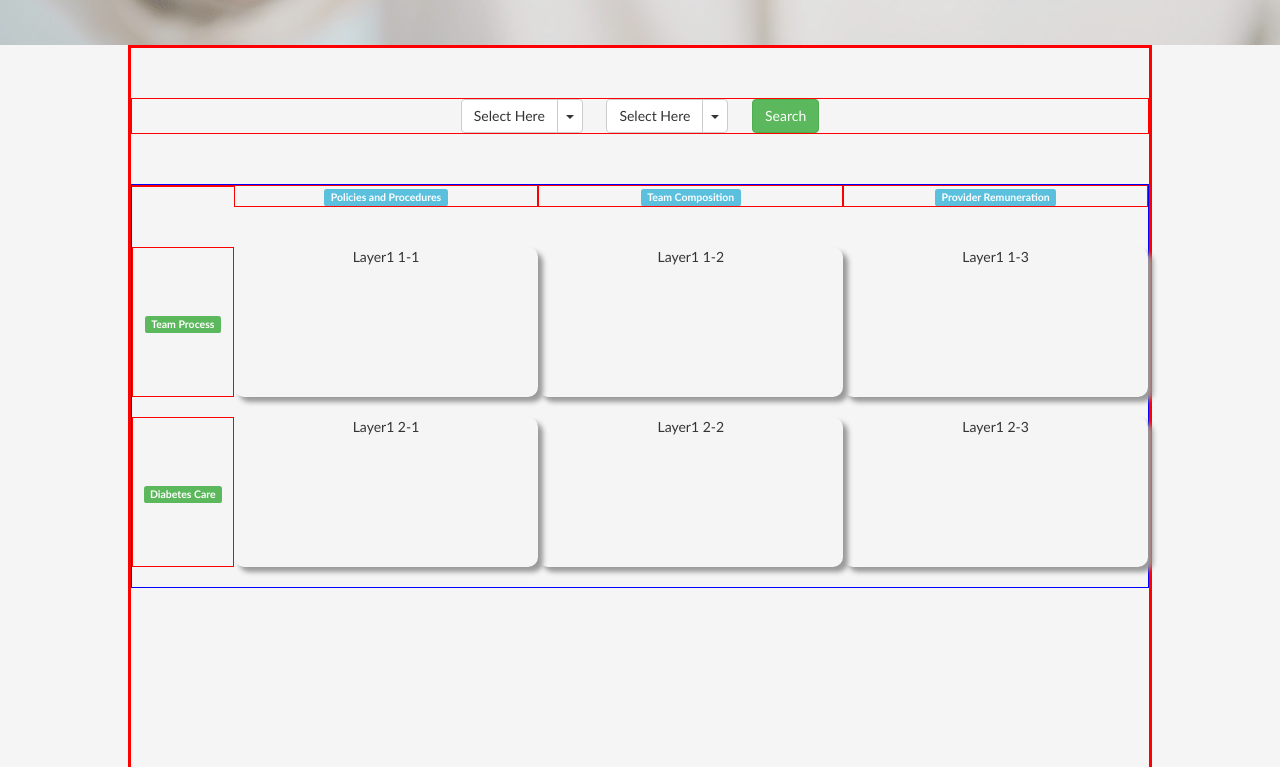
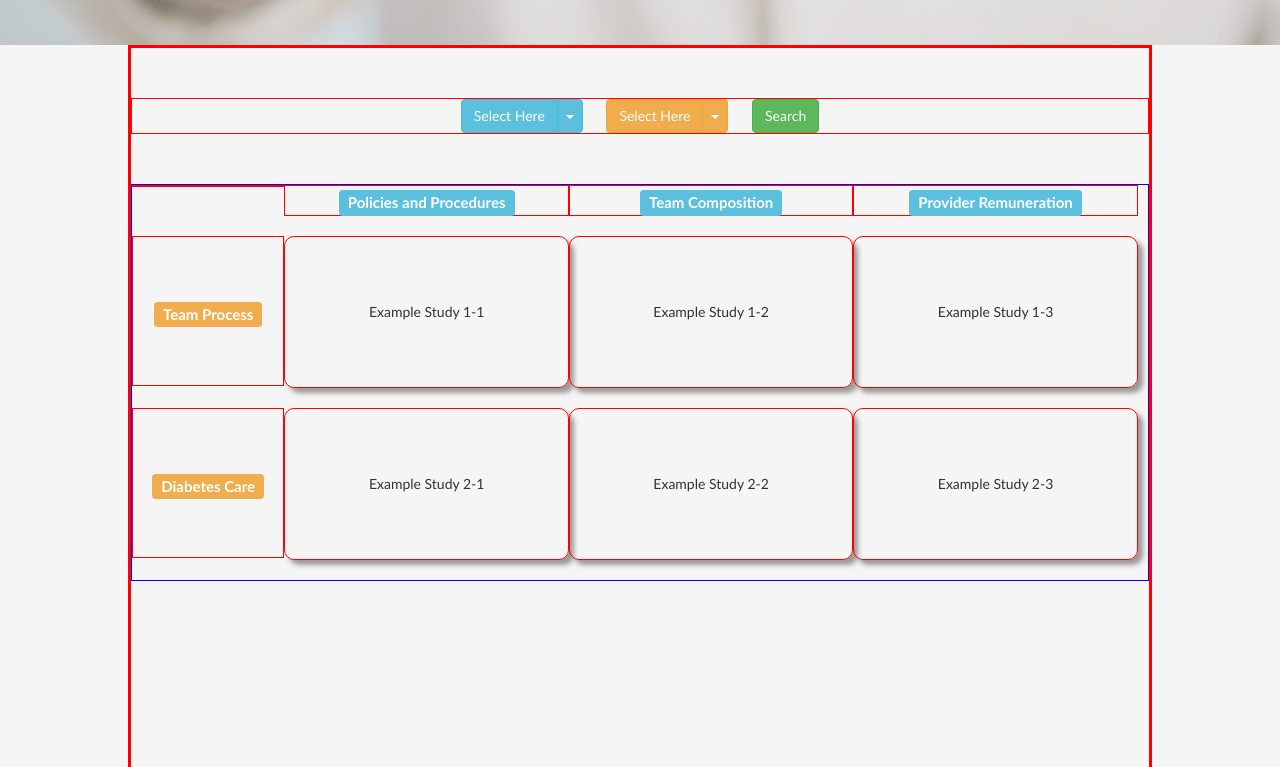
Before and after one commit to JINGJINGTANG/IDPC-web-tool, a plain HTML site: page index.html in a window 1280 px wide. Shown: the part 755-1522 px from the top of the page. Drawn offline with nearby package versions, Linux system fonts and the light colour scheme.

Commit message:
Added description on the front page

```diff
--- a/index.html
+++ b/index.html
@@ -22,7 +22,8 @@
 				<div class="intro">
 					IDPC WEB TOOL
 					<div class="description">
-						Some descriptions about this awesome tool
+						A web based tool<br>
+						for Primary Health Care Research Teams
 					</div>
 				</div>
 				<div class="explore">
@@ -34,10 +35,10 @@
 
 		<div id="wrapper">
 			<!-- NOTE: Added temporarily. Need to be cleaned in the next steps -->
-			<div id="search" style="border: 1px solid red; text-align:center; margin: 5rem 0;">
+			<div id="search">
 				<div class="btn-group" style="margin-right: 2rem">
-				  <button type="button" class="btn btn-default">Select Here</button>
-				  <button type="button" class="btn btn-default dropdown-toggle" data-toggle="dropdown" aria-haspopup="true" aria-expanded="false">
+				  <button type="button" class="btn btn-info">Select Here</button>
+				  <button type="button" class="btn btn-info dropdown-toggle" data-toggle="dropdown" aria-haspopup="true" aria-expanded="false">
 				    <span class="caret"></span>
 				    <span class="sr-only">Toggle Dropdown</span>
 				  </button>
@@ -52,8 +53,8 @@
 				</div>
 				<!-- NOTE: Added temporarily. Need to be cleaned in the next steps -->
 				<div class="btn-group" style="margin-right: 2rem">
-				  <button type="button" class="btn btn-default">Select Here</button>
-				  <button type="button" class="btn btn-default dropdown-toggle" data-toggle="dropdown" aria-haspopup="true" aria-expanded="false">
+				  <button type="button" class="btn btn-warning">Select Here</button>
+				  <button type="button" class="btn btn-warning dropdown-toggle" data-toggle="dropdown" aria-haspopup="true" aria-expanded="false">
 				    <span class="caret"></span>
 				    <span class="sr-only">Toggle Dropdown</span>
 				  </button>
@@ -79,20 +80,20 @@
 
 			<!-- NOTE: Added temporarily. Need to be cleaned in the next steps -->
 
-			<div id="layerOne" style="border: 1px solid blue; width: 100%; text-align: center; display: inline-block;">
+			<div id="layerOne">
 				<div class="labels outcomes"></div>
 				<div class="labels variables"><span class="label label-info">Policies and Procedures</span></div>
 				<div class="labels variables"><span class="label label-info">Team Composition</span></div>
 				<div class="labels variables"><span class="label label-info">Provider Remuneration</span></div>
 
-				<div class="labels outcomes header"><span class="label label-success">Team Process</span></div>
-				<div class="entries">Layer1 1-1</div>
-				<div class="entries">Layer1 1-2</div>
-				<div class="entries">Layer1 1-3</div>
-				<div class="labels outcomes header"><span class="label label-success">Diabetes Care</span></div>
-				<div class="entries">Layer1 2-1</div>
-				<div class="entries">Layer1 2-2</div>
-				<div class="entries">Layer1 2-3</div>
+				<div class="labels outcomes header"><span class="label label-warning">Team Process</span></div>
+				<div class="entries">Example Study 1-1</div>
+				<div class="entries">Example Study 1-2</div>
+				<div class="entries">Example Study 1-3</div>
+				<div class="labels outcomes header"><span class="label label-warning">Diabetes Care</span></div>
+				<div class="entries">Example Study 2-1</div>
+				<div class="entries">Example Study 2-2</div>
+				<div class="entries">Example Study 2-3</div>
 			</div>
 
 			<div id="layerTwo">
--- a/webtool.css
+++ b/webtool.css
@@ -50,7 +50,6 @@ html, body {
 	position: absolute;
 	font-size: 3rem;
 	font-weight: 100;
-
 }
 
 .explore {
@@ -102,9 +101,20 @@ html, body {
 #wrapper {
 	margin: auto;
 	max-width: 80%;
-	height: 600px;
+	height: 500px;
 	border: 3px solid red;
 	height: 100%;
+
+}
+#search {
+	border: 1px solid red;
+	text-align:center;
+	margin: 5rem 0;
+}
+#layerOne {
+	border: 1px solid blue;
+	text-align: center;
+	display: inline-block;
 }
 
 #layerTwo a {
@@ -129,14 +139,16 @@ html, body {
 }
 
 .variables {
-	min-width: 30%;
+	min-width: 28%;
 	border: 1px solid red;
-	margin-bottom: 4rem;
+	margin-bottom: 2rem;
+	font-size: 2rem;
 }
 
 .outcomes {
-	min-width: 10%;
+	min-width: 15%;
 	border: 1px solid red;
+	font-size: 2rem;
 }
 
 .header {
@@ -147,12 +159,14 @@ html, body {
 .entries {
 	display: inline-block;
 	min-height: 150px;
-	min-width: 30%;
+	min-width: 28%;
+	line-height: 150px;
 	float: left;
 	box-shadow: 5px 5px 5px #999;
   	border-radius: 10px;
 	margin-bottom: 2rem;
 	text-align: center;
+	border: 1px solid red;
 }
 
 .entries:hover {
```
